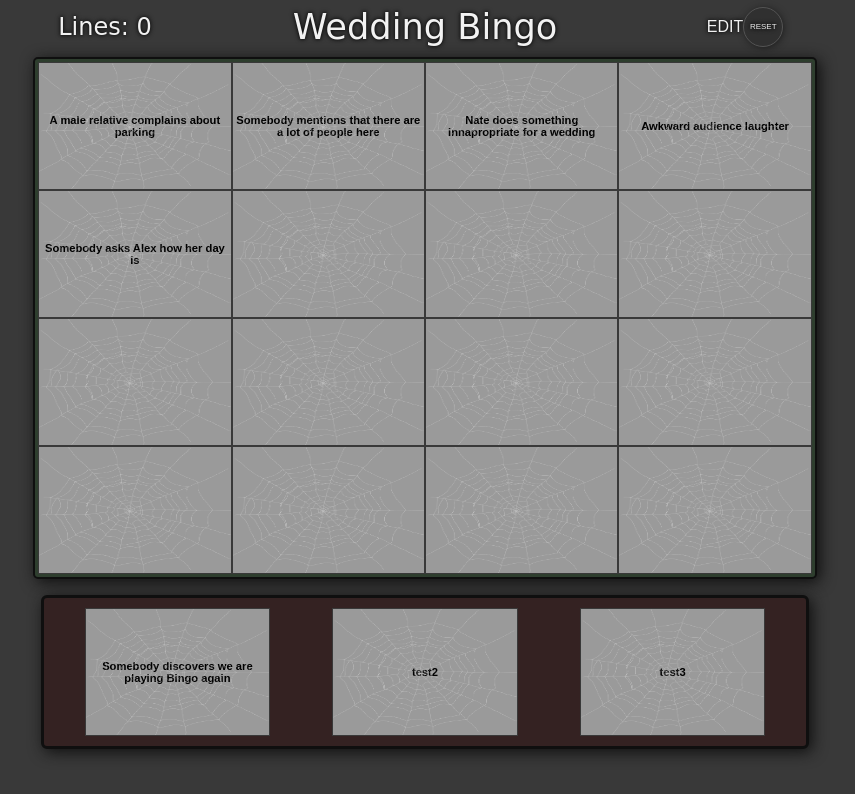
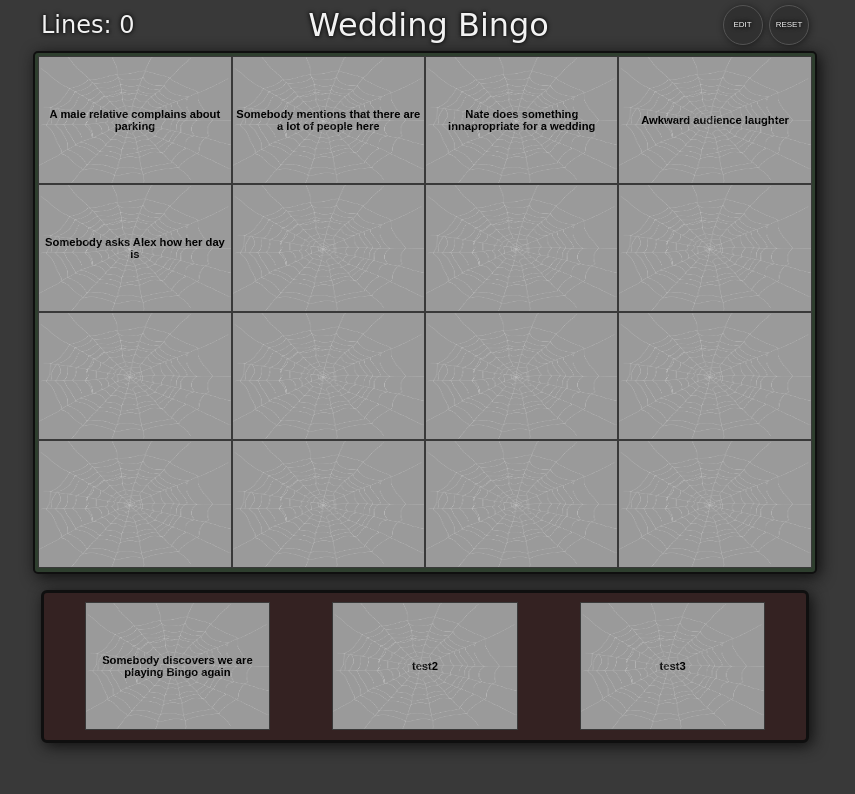
Before and after one commit to brabli/bingo, a website built with Parcel: page index.html in a window 1280 px wide. Shown: the whole page, without its empty margins (215-1070 px from the left). Built offline with nearby package versions, Linux system fonts and the light colour scheme; a web font is replaced by a local one.

Commit message:
Edit mainly header styles

```diff
--- a/src/css/_header.scss
+++ b/src/css/_header.scss
@@ -6,30 +6,28 @@
     display: flex;
     font-family: $cursive;
     justify-content: space-between;
-    padding: 0.4rem 0;
+    padding: 0.3rem 1rem 0.2rem;
     text-align: center;
     text-shadow: 0 0 3px $black, 0 0 5px $black;
 
-    .bingo-counter, .count {
+    .bingo-counter {
         cursor: pointer;
-        font-family: inherit;
+        font-family: $cursive;
         font-size: 1.5rem;
-        width: 20%;
+        .count { font-family: inherit; }
     }
 
     .title {
         font-family: inherit;
-        font-size: 2.2rem;
-        width: 60%;
+        font-size: 2rem;
     }
 
     .button-container {
         align-items: center;
         display: flex;
         justify-content: center;
-        width: 20%;
 
-        .reset-button {
+        .reset-button, .edit-button {
             align-items: center;
             background-color: $grey-500;
             border: 1px solid $grey-200;
@@ -42,6 +40,14 @@
             justify-content: center;
             width: 2.5rem;
             &:active { background-color: $black; }
+
+            &.active {
+                background-color: green;
+            }
+        }
+
+        .reset-button {
+            margin-left: 0.4rem;
         }
     }
 }
```
